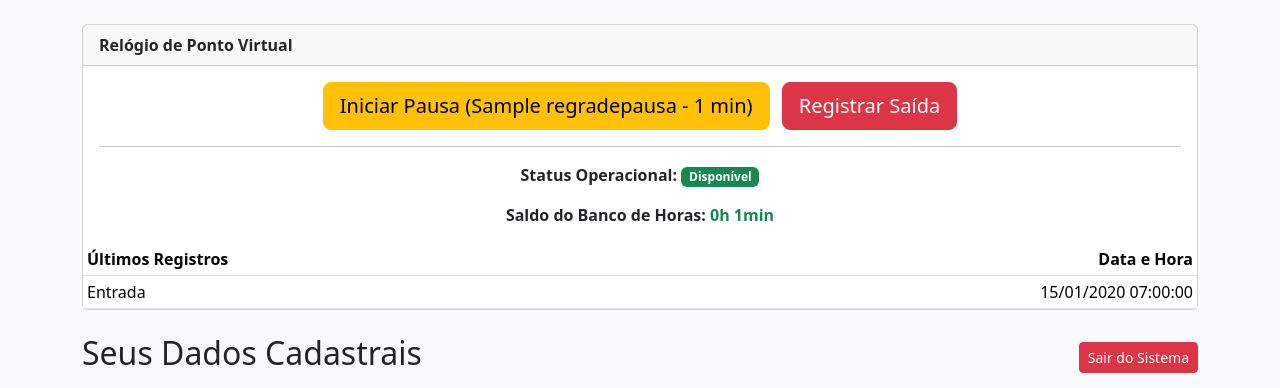
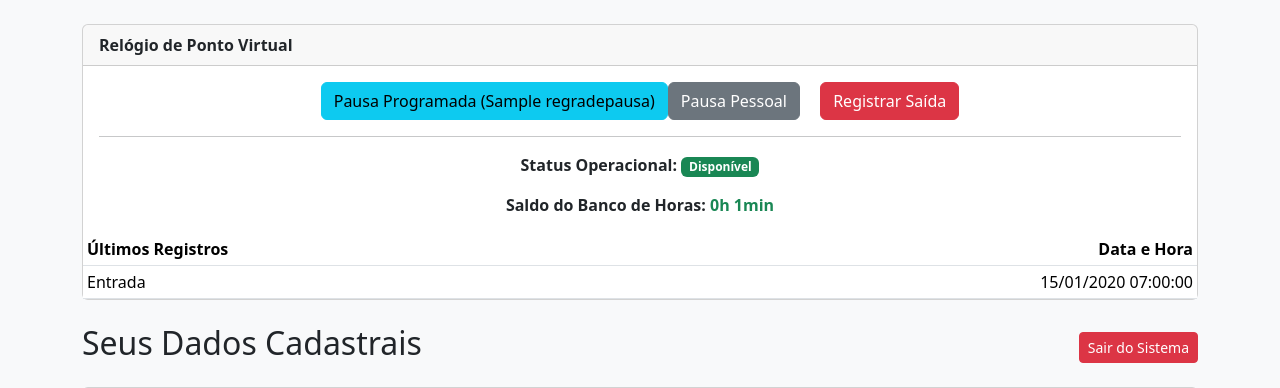
Before and after one commit to riquefernandes/hr_system, a Django app: page /home/ in a window 1280 px wide. Shown: the top 388 px of the page. Run offline with Django 5.2, Linux system fonts and the light colour scheme; a user stored in the database is signed in; tables that the repository leaves empty hold one stand-in row (values such as "Sample post"); some libraries are stand-ins or nearby versions.

Commit message:
feat(ponto): implementa funcionalidade de pausa pessoal
Adiciona a capacidade para o funcionário iniciar uma pausa pessoal
não programada a qualquer momento.

- Adiciona o botão 'Pausa Pessoal' na interface do usuário.
- O sistema agora registra o início e o fim deste novo tipo de pausa.
- A lógica da view foi ajustada para lidar com os novos tipos de registro.
- A documentação (project_overview) foi atualizada para refletir as novas funcionalidades.

```diff
--- a/funcionarios/models.py
+++ b/funcionarios/models.py
@@ -287,17 +287,19 @@ class RegistroPonto(models.Model):
     # ... (código sem alterações)
     TIPO_REGISTRO_CHOICES = [
         ("ENTRADA", "Entrada"),
-        ("SAIDA_PAUSA", "Saída para Pausa"),
-        ("VOLTA_PAUSA", "Volta da Pausa"),
+        ("SAIDA", "Saída"),
+        ("SAIDA_PAUSA", "Saída para Pausa Programada"),
+        ("VOLTA_PAUSA", "Volta da Pausa Programada"),
+        ("SAIDA_PAUSA_PESSOAL", "Saída para Pausa Pessoal"),
+        ("VOLTA_PAUSA_PESSOAL", "Volta da Pausa Pessoal"),
         ("SAIDA_ALMOCO", "Saída Almoço"),
         ("VOLTA_ALMOCO", "Volta Almoço"),
-        ("SAIDA", "Saída"),
     ]
     funcionario = models.ForeignKey(
         Funcionario, on_delete=models.CASCADE, related_name="registros_ponto"
     )
     timestamp = models.DateTimeField(auto_now_add=True, verbose_name="Data e Hora")
-    tipo = models.CharField(max_length=20, choices=TIPO_REGISTRO_CHOICES)
+    tipo = models.CharField(max_length=30, choices=TIPO_REGISTRO_CHOICES)
 
     class Meta:
         ordering = ["-timestamp"]
--- a/funcionarios/templates/funcionarios/home.html
+++ b/funcionarios/templates/funcionarios/home.html
@@ -16,21 +16,26 @@
                 <button type="submit" class="btn btn-primary btn-lg">Registrar Entrada</button>
             </form>
         {% elif funcionario_data.status_operacional == 'DISPONIVEL' %}
-            {% if proxima_pausa_regra %}
+            <div class="btn-group" role="group" aria-label="Ações de Pausa">
+                {% if proxima_pausa_regra %}
+                    <form action="{% url 'funcionarios:bate_ponto' %}" method="post" class="d-inline">
+                        {% csrf_token %}
+                        <input type="hidden" name="tipo_ponto" value="SAIDA_PAUSA">
+                        <button type="submit" class="btn btn-info">
+                            Pausa Programada ({{ proxima_pausa_regra.nome }})
+                        </button>
+                    </form>
+                {% endif %}
                 <form action="{% url 'funcionarios:bate_ponto' %}" method="post" class="d-inline">
                     {% csrf_token %}
-                    <input type="hidden" name="tipo_ponto" value="SAIDA_PAUSA">
-                    <button type="submit" class="btn btn-warning btn-lg">
-                        Iniciar Pausa ({{ proxima_pausa_regra.nome }} - {{ proxima_pausa_regra.duracao_minutos }} min)
-                    </button>
+                    <input type="hidden" name="tipo_ponto" value="SAIDA_PAUSA_PESSOAL">
+                    <button type="submit" class="btn btn-secondary">Pausa Pessoal</button>
                 </form>
-            {% else %}
-                <p class="mb-0">Você já utilizou todas as suas pausas do dia.</p>
-            {% endif %}
+            </div>
             <form action="{% url 'funcionarios:bate_ponto' %}" method="post" class="d-inline">
                 {% csrf_token %}
                 <input type="hidden" name="tipo_ponto" value="SAIDA">
-                <button type="submit" class="btn btn-danger btn-lg ms-2">Registrar Saída</button>
+                <button type="submit" class="btn btn-danger ms-3">Registrar Saída</button>
             </form>
         {% elif funcionario_data.status_operacional == 'EM_PAUSA' %}
             <form action="{% url 'funcionarios:bate_ponto' %}" method="post" class="d-inline">
--- a/funcionarios/views.py
+++ b/funcionarios/views.py
@@ -131,7 +131,7 @@ def home_view(request):
         ultima_pausa = (
             RegistroPonto.objects.filter(
                 funcionario=funcionario,
-                tipo__in=["SAIDA_PAUSA", "SAIDA_ALMOCO"],
+                tipo__in=["SAIDA_PAUSA", "SAIDA_ALMOCO", "SAIDA_PAUSA_PESSOAL"],
                 timestamp__range=(inicio_do_dia, fim_do_dia),
             )
             .order_by("-timestamp")
@@ -251,7 +251,12 @@ def bate_ponto_view(request):
             messages.error(request, "Você não tem mais pausas disponíveis ou elas não estão configuradas para seu cargo.")
             return redirect("funcionarios:home")
 
-    if tipo_ponto == "VOLTA_PAUSA":
+    if tipo_ponto == "SAIDA_PAUSA_PESSOAL":
+        if funcionario.status_operacional != "DISPONIVEL":
+            messages.error(request, f"Você só pode iniciar uma pausa pessoal se estiver 'Disponível'.")
+            return redirect("funcionarios:home")
+
+    if tipo_ponto in ["VOLTA_PAUSA", "VOLTA_PAUSA_PESSOAL"]:
         if funcionario.status_operacional != "EM_PAUSA":
             messages.error(request, f"Você só pode voltar de uma pausa se estiver 'Em Pausa'.")
             return redirect("funcionarios:home")
@@ -269,6 +274,8 @@ def bate_ponto_view(request):
         "ENTRADA": "DISPONIVEL",
         "SAIDA_PAUSA": "EM_PAUSA",
         "VOLTA_PAUSA": "DISPONIVEL",
+        "SAIDA_PAUSA_PESSOAL": "EM_PAUSA",
+        "VOLTA_PAUSA_PESSOAL": "DISPONIVEL",
         "SAIDA_ALMOCO": "EM_PAUSA",
         "VOLTA_ALMOCO": "DISPONIVEL",
         "SAIDA": "OFFLINE",
--- a/project_overview.txt
+++ b/project_overview.txt
@@ -48,7 +48,7 @@ O `hr_system` é uma aplicação web construída sobre o framework Django, segui
     -   `SolicitacaoHorario`: Registra pedidos de funcionários para bater o ponto fora do horário, incluindo motivo, status (Pendente, Aprovado, Recusado) e informações de análise pelo supervisor.
     -   `SolicitacaoAlteracaoEndereco`: Registra solicitações de funcionários para alterar dados de endereço.
     -   `SolicitacaoAlteracaoBancaria`: Registra solicitações de funcionários para alterar dados bancários.
-    -   `RegistroPonto`: Registra os eventos de ponto (entrada, saída, pausas) de um funcionário.
+    -   `RegistroPonto`: Registra os eventos de ponto (entrada, saída, pausas programadas e pessoais) de um funcionário.
 
 -   `views.py`: Contém a lógica de negócio e as funções que respondem às requisições HTTP.
     -   `login_view`: Lida com a autenticação de usuários.
@@ -101,6 +101,8 @@ O `hr_system` é uma aplicação web construída sobre o framework Django, segui
 
 3.2. Registro de Ponto e Controle de Jornada
 -   **Bater Ponto (Entrada/Saída/Pausas):** Funcionários registram seus eventos de ponto através de uma interface simples.
+-   **Validação de Ponto Único:** O sistema impede que um funcionário registre a 'Entrada' ou a 'Saída' mais de uma vez no mesmo dia. Também previne o registro de 'Saída' antes de uma 'Entrada'.
+-   **Pausa Pessoal:** Além das pausas programadas, o funcionário pode iniciar uma 'Pausa Pessoal' a qualquer momento. O início e o fim são registrados para futuros relatórios.
 -   **Restrição de Entrada por Escala:** Ao tentar registrar a entrada, o sistema verifica se o horário está dentro de uma janela de tolerância (30 minutos antes a 60 minutos depois) do horário de entrada definido na escala do funcionário para aquele dia.
 -   **Solicitação de Ponto Fora de Hora e Aprovação do Supervisor:**
     -   Se o funcionário tentar bater o ponto de entrada fora da janela permitida e não tiver uma solicitação aprovada, ele é redirecionado para um formulário de `SolicitacaoHorario`.
```
